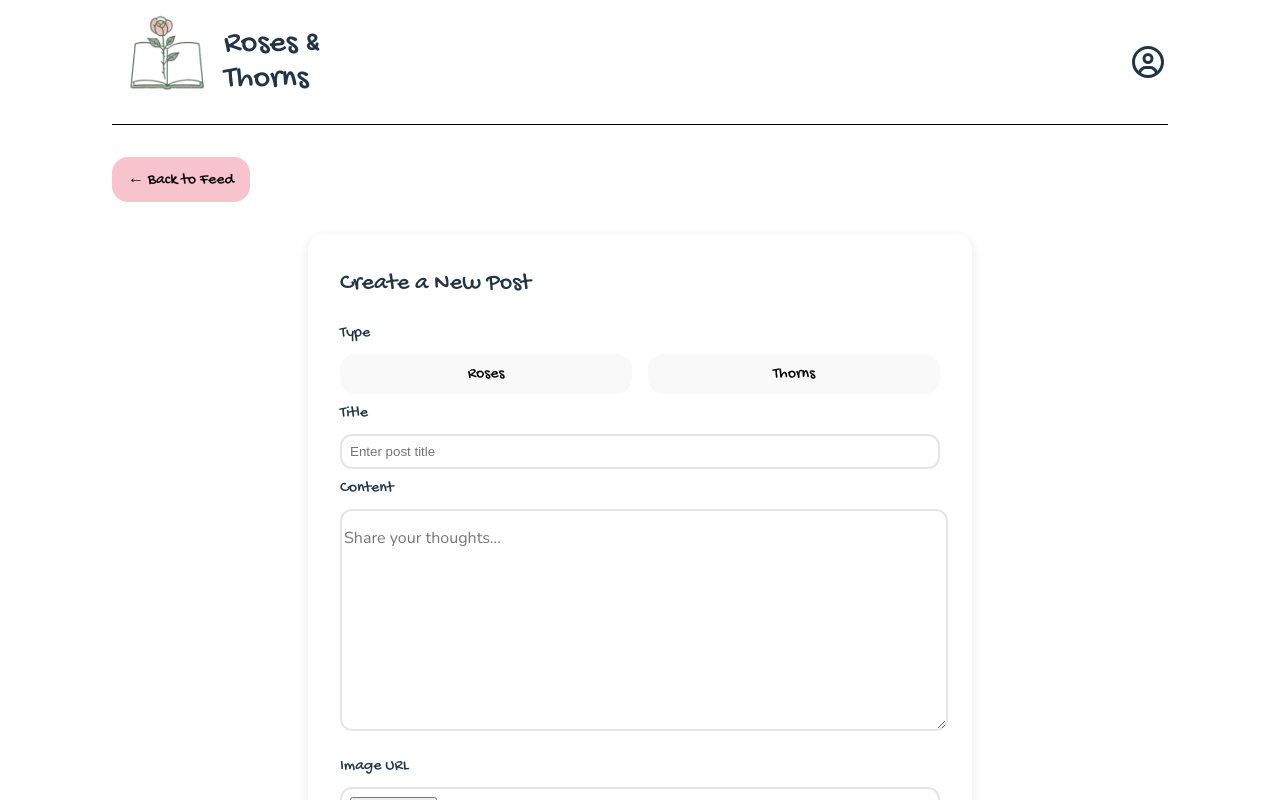
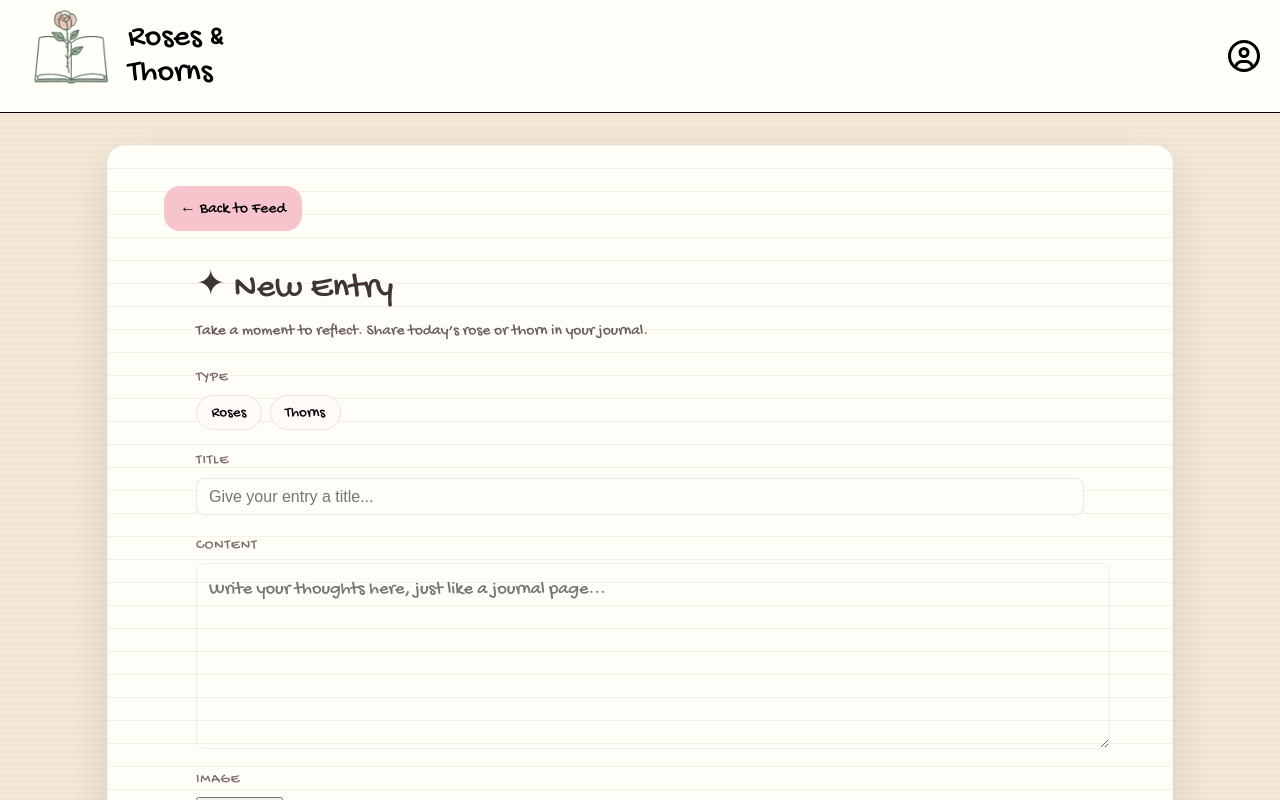
Before and after one commit to mmari0c/roses-and-thorns, a React (Vite) app: page /create-post in a window 1280 px wide. Shown: the top 800 px of the page. Built offline with nearby package versions, Linux system fonts and the light colour scheme; a web font is replaced by a local one.

Commit message:
Updated style of page

```diff
--- a/src/App.css
+++ b/src/App.css
@@ -54,6 +54,8 @@
   /* font-size: 1.1rem; */
   cursor: pointer;
   transition: 0.2s ease;
+  display: flex;
+  gap: 5px;
 }
 
 .create-post-button:hover {
--- a/src/App.jsx
+++ b/src/App.jsx
@@ -1,6 +1,8 @@
 import { useState, useEffect } from 'react'
 import { Link, useNavigate } from 'react-router'
 import './App.css'
+import { FontAwesomeIcon } from '@fortawesome/react-fontawesome';
+import { faPencil } from '@fortawesome/free-solid-svg-icons';
 import PostCard from './components/PostCard';
 import { supabase } from './client';
 
@@ -128,7 +130,7 @@ function App() {
         </select>
       </div>
       <Link to={"/create-post"}>
-        <button className="create-post-button">Create Post</button>
+        <button className="create-post-button"><FontAwesomeIcon icon={faPencil} />Create Entry</button>
       </Link>
     </div>
 
--- a/src/components/PostCard.css
+++ b/src/components/PostCard.css
@@ -1,10 +1,13 @@
+
+
 .post-card {
-   border: 1px solid #ddd;
-   border-radius: 12px;
-   margin: 16px;
-   /* background-color: var(--thorn-bg); */
-   width: 20rem;
-   height: 30rem;
+  background: #fffef9;
+  border-radius: 12px;
+  padding: 1rem 1.25rem;
+  margin-bottom: 1rem;
+  border: 1px solid rgba(0, 0, 0, 0.04);
+  box-shadow: 0 4px 10px rgba(0, 0, 0, 0.04);
+  width: 20rem;
 }
 
 
@@ -37,8 +40,6 @@
    display: flex;
    align-items: center;        /* vertically center icon + text */
    gap: 0.75rem;               /* space between icon and text */
-   padding-left: 0.5rem;
-
  }
 
  .user-icon {
@@ -75,6 +76,7 @@
  .user-info {
   display: flex;
   justify-content: space-between;
+  margin: 0 0 1rem 0;
  }
 
  .Thorn-header {
--- a/src/components/PostDetails.css
+++ b/src/components/PostDetails.css
@@ -25,10 +25,17 @@
  /* Left side: post */
  .post-info {
    flex: 3;                      /* take more space than comments */
-   padding: 1.25rem;
+   /* padding: 1.25rem;
    border: 2px solid #e5e5e5;
    background: #ffffff;
+   border-radius: 12px; */
+
+   background: #fffef9;
    border-radius: 12px;
+   padding: 1rem 1.25rem;
+   margin-bottom: 1rem;
+   border: 1px solid rgba(0, 0, 0, 0.04);
+   box-shadow: 0 4px 10px rgba(0, 0, 0, 0.04);
  }
 
  .post-info .post-header {
@@ -41,7 +48,6 @@
    width: 100%;
    height: 30rem;
    object-fit: cover;            /* keeps it from stretching weirdly */
-   border-radius: 8px;
    margin: 0.75rem 0;
  }
 
@@ -65,6 +71,13 @@
    display: flex;
    flex-direction: column;
    gap: 0.5rem;
+
+   background: #fffef9;
+   border-radius: 12px;
+   padding: 1rem 1.25rem;
+   margin-bottom: 1rem;
+   border: 1px solid rgba(0, 0, 0, 0.04);
+   box-shadow: 0 4px 10px rgba(0, 0, 0, 0.04);
  }
 
  .comment-section button {
@@ -92,7 +105,7 @@
    border-radius: 16px;
    resize: none;
    outline: none;
-
+   background-color: #fffef9;;
    overflow-x: hidden;
    white-space: normal;
    word-wrap: break-word;
@@ -124,7 +137,6 @@
 
 .user-info {
    border: none;
-   margin: 1rem 0;
    padding: 0;
 }
 
--- a/src/index.css
+++ b/src/index.css
@@ -8,7 +8,12 @@
 
   color-scheme: light dark;
   color: rgba(255, 255, 255, 0.87);
-  background-color: #242424;
+  /* background: #f3eee7; /* desk / background */;
+  background-color: #f5e8d8;
+  background-image:
+    linear-gradient(90deg, rgba(255,255,255,0.2) 0px, transparent 1px),
+    linear-gradient(rgba(0,0,0,0.02) 0px, transparent 5px);
+  background-size: 4px 4px, 100% 6px;
 
   font-synthesis: none;
   text-rendering: optimizeLegibility;
@@ -59,11 +64,12 @@ a {
 }
 
 body {
-  margin: 0 7rem;
+  margin: 0 1rem;
   place-items: center;
   min-width: 320px;
   min-height: 100vh;
   /* background-color: */
+  color: black;
 }
 
 h1 {
@@ -78,12 +84,11 @@ button {
   font-size: 1em;
   font-weight: 500;
   font-family: inherit;
-  background-color: #1a1a1a;
   cursor: pointer;
   transition: border-color 0.25s;
 }
 
-@media (prefers-color-scheme: light) {
+/* @media (prefers-color-scheme: light) {
   :root {
     color: #213547;
     background-color: #ffffff;
@@ -92,7 +97,7 @@ button {
   button {
     background-color: #f9f9f9;
   }
-}
+} */
 
 button:active {
   border-color: white;
--- a/src/routes/CreatePost.css
+++ b/src/routes/CreatePost.css
@@ -1,80 +1,141 @@
-.create-post-container {
-   max-width: 600px;
-   margin: 2rem auto;
-   padding: 2rem;
-   background: #ffffff;
-   border-radius: 16px;
-   box-shadow: 0 4px 12px rgba(0, 0, 0, 0.1);
+/* Page layout wrapper for create entry */
+.create-page {
+   max-width: 960px;
+   /* margin: 2rem auto; */
+   padding: 0 1.5rem;
+ }
+
+ /* Back button */
+ .back-button {
+   margin-bottom: 1rem;
+ }
+
+ /* Main "journal page" container */
+ .create-post-container.entry-paper {
+   position: relative;
+   padding: 1rem 2rem;
+   border-radius: 18px;
+   overflow: hidden;
+
+   /* soft notebook lines */
+
+ }
+
+ /* little colored "spine" on the left like a notebook edge */
+ /* .create-post-container.entry-paper::before {
+   content: "";
+   position: absolute;
+   left: 0;
+   top: 0;
+   width: 8px;
+   height: 100%;
+   background: var(--rose-accent);
+   opacity: 0.7;
+ } */
+
+ /* header + subtitle */
+ .entry-header {
+   font-family: var(--font-title, "Gochi Hand", cursive);
+   font-size: 2.2rem;
+   margin: 0 0 0.25rem 0;
+   color: #403535;
+ }
+
+ .entry-subtitle {
+   margin: 0 0 1.5rem 0;
+   font-size: 0.98rem;
+   color: #6c5c5c;
+ }
+
+ /* Form layout */
+ .create-post-form {
+   display: flex;
+   flex-direction: column;
+   gap: 1.25rem;
+   position: relative;
+   z-index: 1; /* above the lined background */
  }
 
  .form-item {
    display: flex;
    flex-direction: column;
-   margin-bottom: 0.5rem;
+   gap: 0.4rem;
  }
 
-h2 {
-   margin-top: 0;
+ .form-item label {
+   font-size: 0.9rem;
+   font-weight: 600;
+   text-transform: uppercase;
+   letter-spacing: 0.06em;
+   color: #7a6a6a;
  }
 
-label {
-   margin-bottom: 0.5rem;
+ /* Title input styled like a journal line */
+ .entry-title {
+   padding: 0.55rem 0.75rem;
+   border-radius: 8px;
+   border: 1px solid rgba(0, 0, 0, 0.08);
+   background: rgba(255, 253, 247, 0.9);
+   font-size: 1rem;
  }
 
-.create-type {
-   display: flex;
-   gap: 1rem;
+ /* Main entry textarea */
+ .entry-textarea {
+   width: 100%;
+   min-height: 160px;
+   padding: 0.75rem 0.75rem;
+   border-radius: 8px;
+   border: 1px solid rgba(0, 0, 0, 0.06);
+   background: transparent;
+   font-family: "Gochi Hand", cursive;
+   font-size: 1.15rem;
+   line-height: 1.8rem;
+   resize: vertical;
+   outline: none;
+   caret-color: var(--rose-accent);
  }
 
-.create-type button {
-   width: 100%;
+ /* Type buttons row */
+ .create-type {
+   display: inline-flex;
+   gap: 0.5rem;
+ }
+
+ .rose-type,
+ .thorn-type {
+   padding: 0.45rem 0.9rem;
+   border-radius: 999px;
+   border: 1px solid rgba(0, 0, 0, 0.08);
+   background: #fffaf8;
+   cursor: pointer;
+   font-size: 0.95rem;
+   transition: background 0.15s ease, transform 0.1s ease, box-shadow 0.1s ease;
  }
 
  .rose-type.active {
-   background-color: var(--rose-accent);
-   border-color: var(--rose-strong);
-   /* color: var(--rose-text); */
+   background: var(--rose-soft, #fcd5df);
+   border-color: var(--rose-accent);
+   box-shadow: 0 2px 6px rgba(252, 150, 171, 0.4);
  }
 
  .thorn-type.active {
-   background-color: var(--thorn-accent);
-   border-color: var(--thorn-strong);
-   /* color: var(--thorn-text); */
+   background: var(--thorn-soft, #d3f0d2);
+   border-color: var(--thorn-accent);
+   box-shadow: 0 2px 6px rgba(144, 199, 144, 0.5);
  }
 
-input {
-   width: auto;
-   padding: 0.5rem;
-   border-radius: 12px;
-   border: 2px solid #e5e5e5;
+ .rose-type:hover,
+ .thorn-type:hover {
+   transform: translateY(-1px);
  }
 
-textarea {
-   width: 100%;
-   height: 200px;
-   margin-bottom: 1rem;
-   border-radius: 12px;
-   padding-top: 1rem;
-   resize: vertical;
-   font-size: 1rem;
-   font-family: inherit;
-   border: 2px solid #e5e5e5;
+ /* Submit button a bit softer */
+ .submit-entry {
+   margin-top: 0.5rem;
+   align-self: flex-start;
+   background-color: var(--thorn-accent);
  }
 
-input:focus, textarea:focus {
-   outline: none;
+   .submit-entry:hover {
+      background-color: var(--thorn-strong);
    }
-
-.create-post-form {
-   display: flex;
-   flex-direction: column;
-}
-
-.delete-button {
-   background-color: var(--rose-accent);
-}
-
-.edit-button {
-   background-color: var(--thorn-accent);
-   margin: 1rem 0;
-}
--- a/src/routes/CreatePost.jsx
+++ b/src/routes/CreatePost.jsx
@@ -88,38 +88,69 @@ function CreatePost() {
 
 
   return (
-    <div>
-      <button className="create-post-button" onClick={() => window.history.back()}>
+<div className="create-page">
+  <button
+    className="create-post-button back-button"
+    onClick={() => window.history.back()}
+  >
     &larr; Back to Feed
   </button>
-    <div className="create-post-container">
 
-     <h2>Create a New Post</h2>
-     <form className="create-post-form">
+  <div className="create-post-container entry-paper">
+    <h2 className="entry-header">✦ New Entry</h2>
+    <p className="entry-subtitle">
+      Take a moment to reflect. Share today’s rose or thorn in your journal.
+    </p>
+
+    <form className="create-post-form" onSubmit={CreatePost}>
       <div className="form-item">
-          <label>
-          Type
-        </label>
+        <label>Type</label>
         <div className="create-type">
-            <button className={`rose-type ${postData.type === "Rose" ? "active" : ""}`} name="type" type="button" value="Rose" onClick={handleChange}>
+          <button
+            className={`rose-type ${postData.type === "Rose" ? "active" : ""}`}
+            name="type"
+            type="button"
+            value="Rose"
+            onClick={handleChange}
+          >
             Roses
           </button>
 
-            <button className={`thorn-type ${postData.type === "Thorn" ? "active" : ""}`} name="type" type="button" value="Thorn" onClick={handleChange}>
+          <button
+            className={`thorn-type ${postData.type === "Thorn" ? "active" : ""}`}
+            name="type"
+            type="button"
+            value="Thorn"
+            onClick={handleChange}
+          >
             Thorns
           </button>
         </div>
       </div>
+
       <div className="form-item">
-          <label> Title</label>
-          <input type="text" name="title" placeholder="Enter post title" onChange={handleChange} />
+        <label>Title</label>
+        <input
+          className="entry-title"
+          type="text"
+          name="title"
+          placeholder="Give your entry a title..."
+          onChange={handleChange}
+        />
       </div>
+
       <div className="form-item">
         <label>Content</label>
-          <textarea name="content" placeholder="Share your thoughts..." onChange={handleChange}></textarea>
+        <textarea
+          className="entry-textarea"
+          name="content"
+          placeholder="Write your thoughts here, just like a journal page..."
+          onChange={handleChange}
+        ></textarea>
       </div>
+
       <div className="form-item">
-       <label>Image URL</label>
+        <label>Image</label>
         <input
           type="file"
           accept="image/*"
@@ -127,13 +158,12 @@ function CreatePost() {
         />
       </div>
 
-
-      <button className="edit-button"type="submit" onClick={CreatePost}>Submit Post</button>
+      <button className="edit-button submit-entry" type="submit">
+        Submit Entry
+      </button>
     </form>
   </div>
-
 </div>
-
   );
  }
 
--- a/src/routes/LandingPage.css
+++ b/src/routes/LandingPage.css
@@ -1,5 +1,9 @@
 .landing-body {
   display: flex;
+}
+
+.landing-html {
+  background-color: #fffef9;
 }
 
 .landing-container {
--- a/src/routes/LandingPage.jsx
+++ b/src/routes/LandingPage.jsx
@@ -14,6 +14,8 @@ function LandingPage () {
 
 useEffect( () => {
    document.body.classList.add("landing-body");
+   document.documentElement.classList.add("landing-html");
+
 
    supabase.auth.getSession().then( ({ data }) => {
       if (data.session) {
@@ -23,6 +25,7 @@ function LandingPage () {
 
    return () => {
      document.body.classList.remove("landing-body");
+     document.documentElement.classList.remove("landing-html");
    };
 }, [navigate] );
 
--- a/src/routes/Layout.css
+++ b/src/routes/Layout.css
@@ -11,8 +11,11 @@
    display: flex;
    justify-content: space-between;
    align-items: center;
-   margin-bottom: 2rem;
    border-bottom: 1px solid black;
+   background: #fffef9;
+   margin: 0rem -1rem;
+   padding: 0rem 1rem;
+   max-height: 7rem;
  }
 
  /* Title styling */
@@ -92,3 +95,20 @@
 .user-dropdown button:hover {
   background: #f5f5f5;
 }
+
+.paper-shell {
+  max-width: 1000px;
+  margin: 2rem auto;
+  padding: 2.5rem 2rem;
+  background: #fffdf7;                  /* slightly off-white paper */
+  border-radius: 18px;
+  box-shadow: 0 18px 45px rgba(0, 0, 0, 0.12);
+  border: 1px solid rgba(0, 0, 0, 0.04);
+  background:
+  repeating-linear-gradient(
+    to bottom,
+    #fffdf7 0px,
+    #fffdf7 22px,
+    rgba(0, 0, 0, 0.03) 23px
+  );
+}
--- a/src/routes/Layout.jsx
+++ b/src/routes/Layout.jsx
@@ -38,11 +38,9 @@ function Layout() {
       <div className="layout">
          <header className="app-header">
             <h1 className="app-title">
-               <div>
                   <Link to="/feed" className="brand">
                      <img src={Logo} alt="Roses & Thorns logo" className="brand-logo" />
                   </Link>
-               </div>
                <div>
                   <span className="title-rose">Roses</span>
                   <span className="and-brown"> & </span>
@@ -69,7 +67,7 @@ function Layout() {
 
          </header>
 
-         <main>
+         <main className="paper-shell">
             <Outlet />
          </main>
       </div>
--- a/src/routes/SignUp.jsx
+++ b/src/routes/SignUp.jsx
@@ -12,9 +12,11 @@ function SignUp() {
 
    useEffect(() => {
       document.body.classList.add("landing-body");
+      document.documentElement.classList.add("landing-html");
 
       return () => {
         document.body.classList.remove("landing-body");
+         document.documentElement.classList.remove("landing-html");
       };
     }, []);
 
```
Lines whose indentation alone changed are shown as unchanged.
